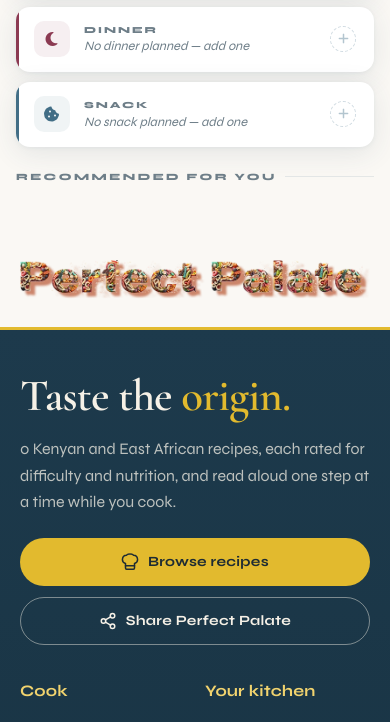
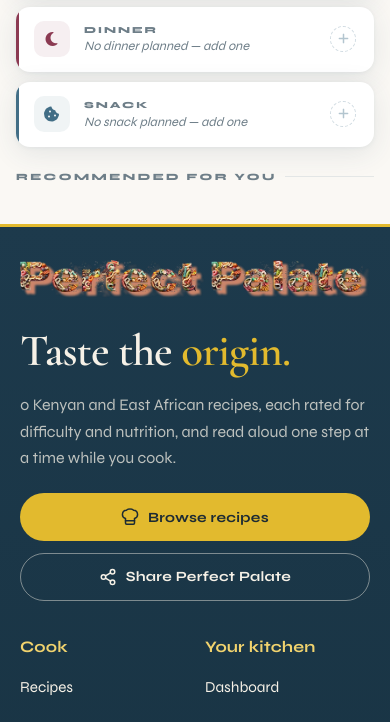
Before and after one commit to Gnarly404/perfect_palate, a Flask app: page /dashboard in a window 390 px wide. Shown: the part 1680-2402 px from the top of the page. Run offline with Flask 3, Linux system fonts and the light colour scheme; the visitor is signed in with stand-in values (Sample User, id 1); data comes from the database, SQL or seed files in the repository; data that the repository does not hold is empty; some libraries are stand-ins or nearby versions.

Commit message:
Align footer wordmark and content
Co-authored-by: Copilot <223556219+Copilot@users.noreply.github.com>

```diff
--- a/templates/_footer.html
+++ b/templates/_footer.html
@@ -13,17 +13,17 @@
   font-family:'Syne','Segoe UI',system-ui,sans-serif;
   -webkit-font-smoothing:antialiased;
 }
-/* Signature band: the lettered wordmark at full colour on the page's own cream, where its baked-in shadow reads correctly */
-.pf-sig{padding:clamp(36px,6vw,72px) clamp(20px,4vw,40px) clamp(28px,4.5vw,52px);text-align:center}
-.pf-sig a{display:block;width:min(1080px,100%);margin:0 auto;border-radius:12px}
-.pf-sig img{display:block;width:100%;height:auto;aspect-ratio:2338/255}
+/* Signature band sits inside the navy footer above its content. */
+.pf-sig{max-width:1320px;margin:0 auto;padding:clamp(36px,6vw,72px) clamp(20px,4vw,40px) clamp(16px,2vw,24px);text-align:center}
+.pf-sig a{display:block;width:100%;margin:0 auto;border-radius:12px}
+.pf-sig img{display:block;width:100%;height:auto;aspect-ratio:2000/217}
 .pf-main{position:relative;background:linear-gradient(180deg,var(--pf-bg) 0%,var(--pf-bg-2) 100%);box-shadow:inset 0 3px 0 var(--pf-gold)}
 #ppFooter *{box-sizing:border-box}
 #ppFooter ::selection{background:var(--pf-gold);color:#1d2b33}
 #ppFooter a{color:inherit;text-decoration:none}
 #ppFooter a:focus-visible,#ppFooter button:focus-visible{outline:2px solid var(--pf-gold);outline-offset:3px;border-radius:6px}
 
-.pf-wrap{max-width:1320px;margin:0 auto;padding:clamp(48px,7vw,88px) clamp(20px,4vw,40px) calc(28px + env(safe-area-inset-bottom))}
+.pf-wrap{max-width:1320px;margin:0 auto;padding:clamp(16px,2vw,24px) clamp(20px,4vw,40px) calc(28px + env(safe-area-inset-bottom))}
 
 /* Top: closing line + link columns */
 .pf-top{display:grid;grid-template-columns:minmax(0,1.25fr) minmax(0,1fr);gap:clamp(36px,6vw,96px);align-items:start}
@@ -88,15 +88,15 @@
 </style>
 
 <footer id="ppFooter" aria-label="Site footer">
+  <div class="pf-main">
   <div class="pf-sig">
     <a href="{{ url_for('dashboard') if _in else url_for('homepage') }}" aria-label="Perfect Palate home">
-      <img src="{{ url_for('static', filename='images/name-1600.webp') }}"
-           srcset="{{ url_for('static', filename='images/name-800.webp') }} 800w, {{ url_for('static', filename='images/name-1600.webp') }} 1600w"
+      <img src="{{ url_for('static', filename='images/Name.webp') }}"
+           srcset="{{ url_for('static', filename='images/name-800.webp') }} 800w, {{ url_for('static', filename='images/name-1600.webp') }} 1600w, {{ url_for('static', filename='images/Name.webp') }} 2000w"
            sizes="(max-width: 1120px) 94vw, 1080px"
-           width="1600" height="175" alt="Perfect Palate" loading="lazy" decoding="async">
+           width="2000" height="217" alt="Perfect Palate" loading="lazy" decoding="async">
     </a>
   </div>
-  <div class="pf-main">
   <div class="pf-wrap">
     <div class="pf-top">
       <div>
```
Also changed, not shown: test_enhancements.py (+9 -0 lines).
